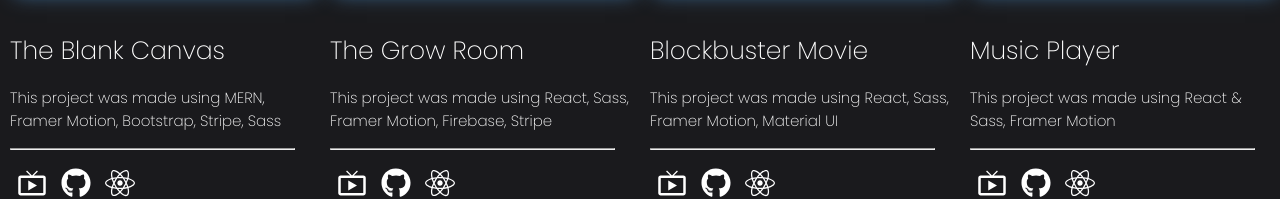
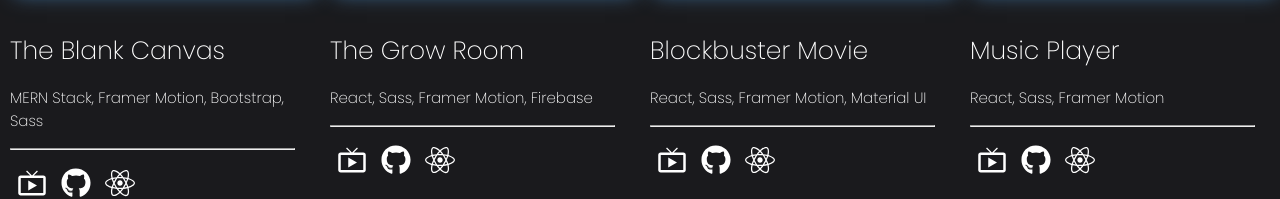
Before and after one commit to aldopaganijr/portfoliov2, a React (Create React App) app: page /Projects in a window 1280 px wide. Shown: the part 577-776 px from the top of the page. Built offline with nearby package versions, Linux system fonts and the light colour scheme.

Commit message:
modified projects

```diff
--- a/src/routes/Projects/Projects.js
+++ b/src/routes/Projects/Projects.js
@@ -23,7 +23,7 @@
             <div className="project-card">
               <img className="project-image" src={TheBlankCanvas}  alt="thegrowroom" />
               <h3>The Blank Canvas</h3>
-              <p className="sub-text">This project was made using MERN, Framer Motion, Bootstrap, Stripe, Sass</p>
+              <p className="sub-text">MERN Stack, Framer Motion, Bootstrap, Sass</p>
               <hr/>
               <p className="sub-text">
                   <a id="direct-link" href="https://the-blank-canvas.netlify.app/" alt="theblankcanvas"><MdLiveTv /></a>
@@ -34,7 +34,7 @@
             <div className="project-card">
                 <img className="project-image" src={TheGrowRoom}  alt="thegrowroom" />
                 <h3>The Grow Room</h3>
-                <p className="sub-text">This project was made using React, Sass, Framer Motion, Firebase, Stripe</p>
+                <p className="sub-text">React, Sass, Framer Motion, Firebase</p>
                 <hr/>
                 <p className="sub-text">
                     <a id="direct-link" href="https://thegrowroom.netlify.app/" alt="thegrowroom"><MdLiveTv /></a>
@@ -45,7 +45,7 @@
             <div className="project-card">
                 <img className="project-image" src={Blockbuster} alt="blockbuster" />
                 <h3>Blockbuster Movie</h3>
-                <p className="sub-text">This project was made using React, Sass, Framer Motion, Material UI</p>
+                <p className="sub-text">React, Sass, Framer Motion, Material UI</p>
                 <hr/>
                 <p className="sub-text">
                     <a id="direct-link" href="https://blockbusterrated.netlify.app/" alt="blockbuster"><MdLiveTv /></a>
@@ -56,7 +56,7 @@
             <div className="project-card">
                 <img className="project-image"  src={Lofi} alt="music-player" />
                 <h3>Music Player</h3>
-                <p className="sub-text">This project was made using React & Sass, Framer Motion</p>
+                <p className="sub-text">React, Sass, Framer Motion</p>
                 <hr/>
                 <p className="sub-text">
                     <a id="direct-link" href="https://aldopaganijr.github.io/music-player/" alt="music-player"><MdLiveTv /></a>
```
